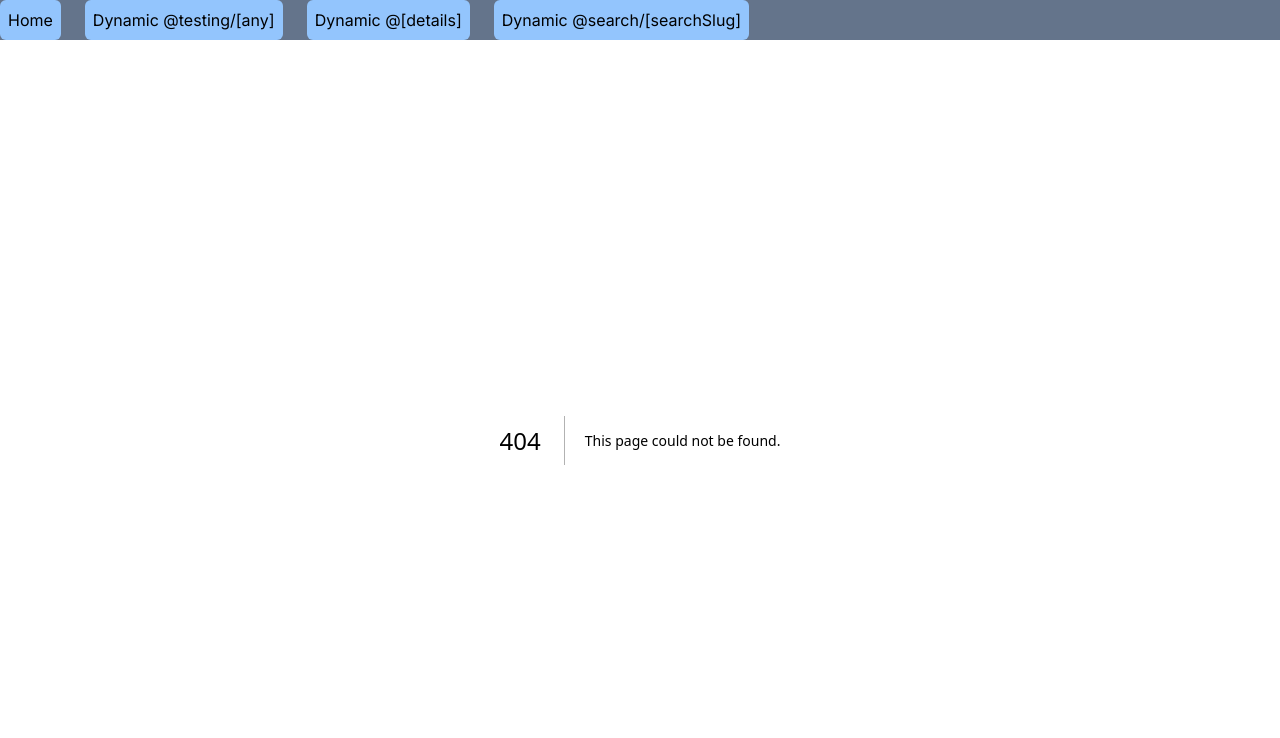
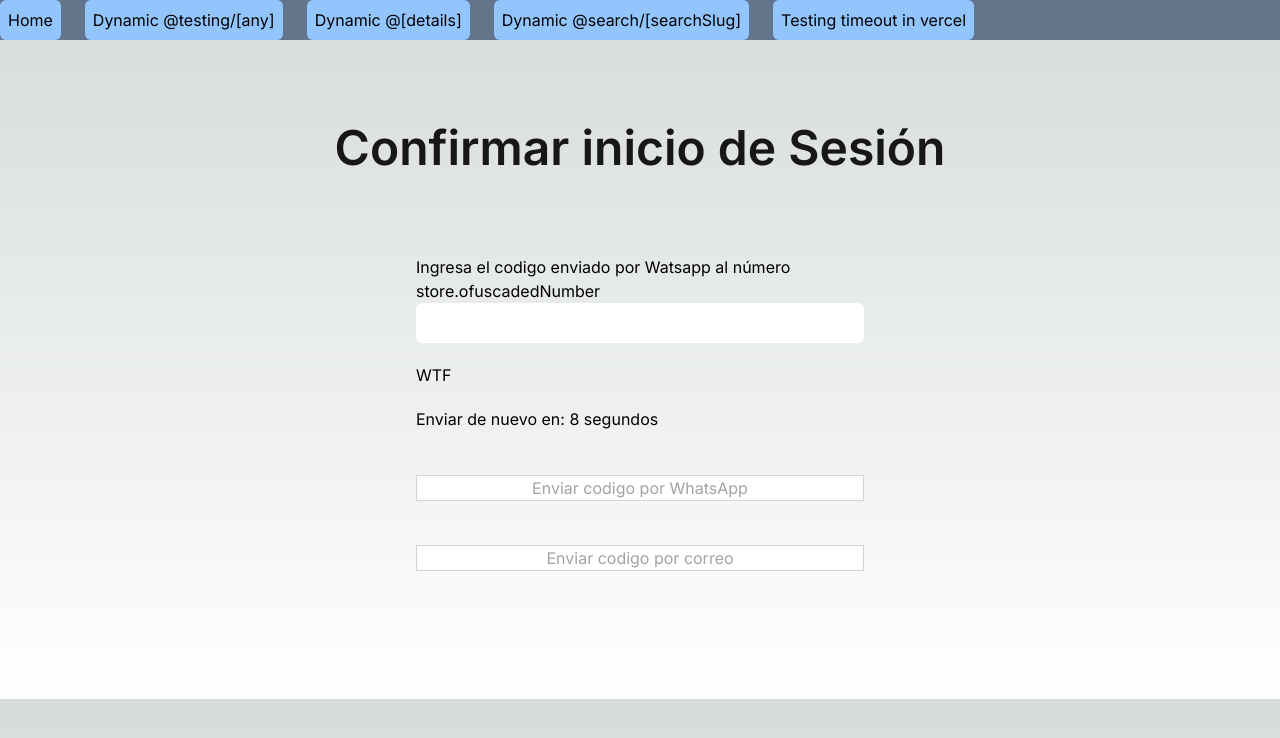
Before and after one commit to Hachikoi-the-creator/remove_later, a Next.js app: page /timeout-bug in a window 1280 px wide. Before the commit this address had no page. Shown: the top 738 px of the page. Built offline with nearby package versions, Linux system fonts and the light colour scheme.

Commit message:
Fix: testing timwout  in vercel

```diff
--- a/src/app/layout.tsx
+++ b/src/app/layout.tsx
@@ -40,6 +40,12 @@ export default function RootLayout({
                   >
                       Dynamic @search/[searchSlug]
                   </Link>
+                  <Link
+                      className="bg-blue-300 p-2 rounded-md"
+                      href={"/timeout-bug"}
+                  >
+                      Testing timeout in vercel
+                  </Link>
               </nav>
               {children}
           </body>
--- /dev/null
+++ b/src/app/timeout-bug/page.tsx
@@ -0,0 +1,133 @@
+"use client";
+
+import { useRouter } from "next/navigation";
+import { useEffect, useState, type ChangeEvent } from "react";
+
+export default function page() {
+    const router = useRouter();
+    const [timeLeft, setTimeLeft] = useState(13);
+    const [loginCode, setLoginCode] = useState("");
+    const [intervalVar, setIntervalVar] = useState<NodeJS.Timer | null>(null);
+
+    const [invalidCode, setInvalidCode] = useState(false);
+    const [isLoading, setIsLoading] = useState(false);
+    // number to be able to re-start several times
+    const [countdownRestart, setCountdownRestart] = useState(0);
+
+    const handleCodeChange = async (e: ChangeEvent<HTMLInputElement>) => {
+        const value = e.currentTarget.value;
+        // force to only use numbers
+        if (isNaN(+value)) return;
+        setLoginCode(value);
+
+        if (invalidCode) setInvalidCode(false);
+
+        if (value.length === 4) {
+            setIsLoading(true);
+            // console.log("code finished");
+            // todo, make the logic for when logins w/phone
+            const data = {
+                user: "store.email",
+                code: value,
+            };
+            if (Math.random() < 0.5) {
+                setTimeLeft(0);
+                console.log("all ok");
+            } else {
+                console.log("something wrong");
+
+                setInvalidCode(true);
+            }
+            setIsLoading(false);
+
+
+        };}
+
+
+
+        const retryCodeSend = async (medium: "phone" | "email") => {
+            setTimeLeft(45);
+            setCountdownRestart((prev) => prev + 1);
+            setIsLoading(true);
+
+            console.log("existent user res");
+        };
+
+        useEffect(() => {
+            const interval = setInterval(() => {
+                setTimeLeft((prev) => {
+                    if (prev === 0) {
+                        return 0;
+                    }
+                    return prev - 1;
+                });
+            }, 1000);
+
+            setIntervalVar(interval);
+            return () => clearInterval(interval);
+        }, [countdownRestart]);
+
+        return (
+            <div className="container mb-24 lg:mb-32">
+                {isLoading && <div className="bg-white/40 flex items-center justify-center absolute top-0 left-0 w-full h-full z-50">
+                    <span className="w-12 h-12 border-[5px] border-primary-500 animate-spin rounded-3xl border-b-[rgba(255,255,255,0)] " />
+                </div>}
+                <h2 className="my-20 flex items-center justify-center text-3xl font-semibold leading-[115%] text-neutral-900 dark:text-neutral-100 md:text-5xl md:leading-[115%]">
+                    Confirmar inicio de Sesión
+                </h2>
+                <div className="mx-auto max-w-md space-y-6">
+                    <form
+                        onSubmit={(e) => e.preventDefault()}
+                        className="flex flex-col gap-5"
+                    >
+
+                        <label htmlFor="login-code">
+                            Ingresa el codigo enviado por Watsapp al número{" "}
+                            {"store.ofuscadedNumber"}
+                            <input
+                                type="text"
+                                maxLength={4}
+                                id="login-code"
+                                name="login-code"
+                                className="w-full rounded-md bg-lightGrey/30 p-2"
+                                value={loginCode}
+                                onChange={handleCodeChange}
+                            />
+                        </label>
+WTF
+                        {invalidCode && (
+                            <span className="text-red-500">
+                                El codigo no es correcto
+                            </span>
+                        )}
+
+                        {timeLeft !== 0 && (
+                            <p>Enviar de nuevo en: {timeLeft} segundos</p>
+                        )}
+
+                        <button
+                            disabled={timeLeft !== 0 || isLoading}
+                            onClick={() => retryCodeSend("phone")}
+                            className={`w-full mt-6 ${timeLeft !== 0 &&
+                                "bg-white text-neutral-400 border border-gray-300 hover:bg-white"
+                                }`}
+                        >
+                            Enviar codigo por WhatsApp
+                        </button>
+
+                        <button
+                            disabled={timeLeft !== 0 || isLoading}
+                            onClick={() => retryCodeSend("email")}
+                            className={`w-full mt-6 ${timeLeft !== 0 &&
+                                "bg-white text-neutral-400 border border-gray-300 hover:bg-white"
+                                }`}
+                        >
+                            Enviar codigo por correo{" "}
+                        </button>
+
+
+                    </form>
+                </div>
+            </div>
+        );
+    }
```
